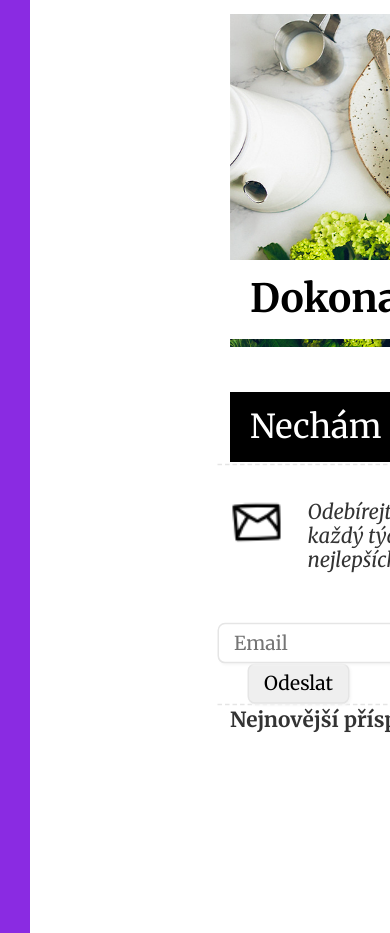
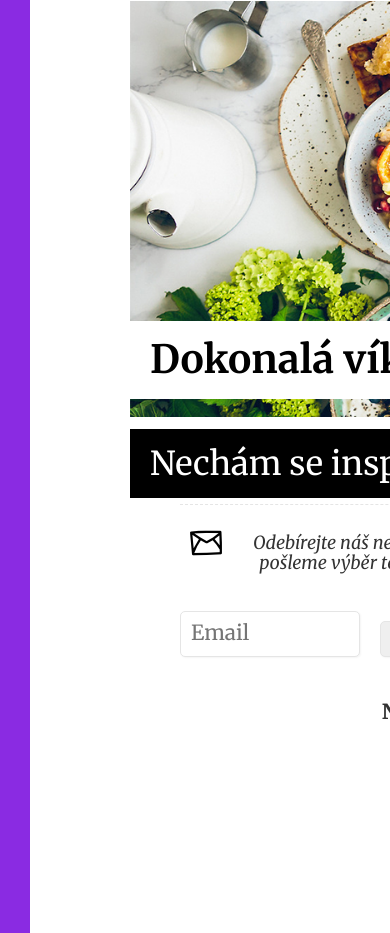
Before and after one commit to qw3rzz/FreshFood, a plain HTML site: page index.html in a window 390 px wide. Shown: the part 878-1811 px from the top of the page. Drawn offline with Linux system fonts and the light colour scheme.

Commit message:
Added few things to css

```diff
--- a/css/media - template.css
+++ b/css/media - template.css
@@ -29,6 +29,10 @@
         justify-content: center;
         align-items: center;
         flex-direction: column;
+        width: 100%;
+    }
+
+    #content {
         width: 100%;
     }
 
@@ -81,17 +85,24 @@
 
     #slide {
         margin-top: 50px;
+        width: 80%;
         display: flex;
         align-content: center;
         justify-content: center;
         font-size: 30px;
     }
+    #slide h1{
+        margin-top: 100px;
+    }
     #slide h2 {
-        margin-top: 100px;!important;
+        margin-top: 150px;!important;
     }
 
     #uvod {
-        width: 80%;
+        width: 100%;
+        display: flex;
+        justify-content: center;
+        align-items: center;
     }
 
     #bocni {
@@ -101,16 +112,43 @@
         display: flex;
         flex-direction: column;
         align-items: center;
+        width: 100%;!important;
+        font-size: 1.5rem;
     }
     #newsletter {
         display: flex;
         flex-direction: column;
-        transform: scale(150%);
         margin-left: 150px;
-        margin-top: 50px;
+        margin-top: 100px;
+        border-bottom: none;
+        width: 100%;
+    }
+    #newsletter p {
+        display: flex;
+        text-align: center;
+        justify-content: center;
+        font-size: 18px;
+        line-height: 20px;
+        width: 50%;
     }
     #submit {
         display: flex;
         flex-direction: column;
+        font-size: 1.3rem;
+        margin-top: 10px;
+    }
+    #newsletter form {
+        width: 40%;
+        display: flex;
+
+    }
+    #email {
+        font-size: 1.3rem;
+    }
+    #NadBlog {
+        font-size: 50px;!important;
+        display: flex;
+        justify-content: center;
+        align-items: center;
     }
 }
--- a/index.html
+++ b/index.html
@@ -54,7 +54,7 @@
             </section>
 
 
- <h1>Nejnovější příspěvky v blogu</h1>
+ <h1 id="NadBlog">Nejnovější příspěvky v blogu</h1>
         <section id="blog">
 
                 <article>
```
